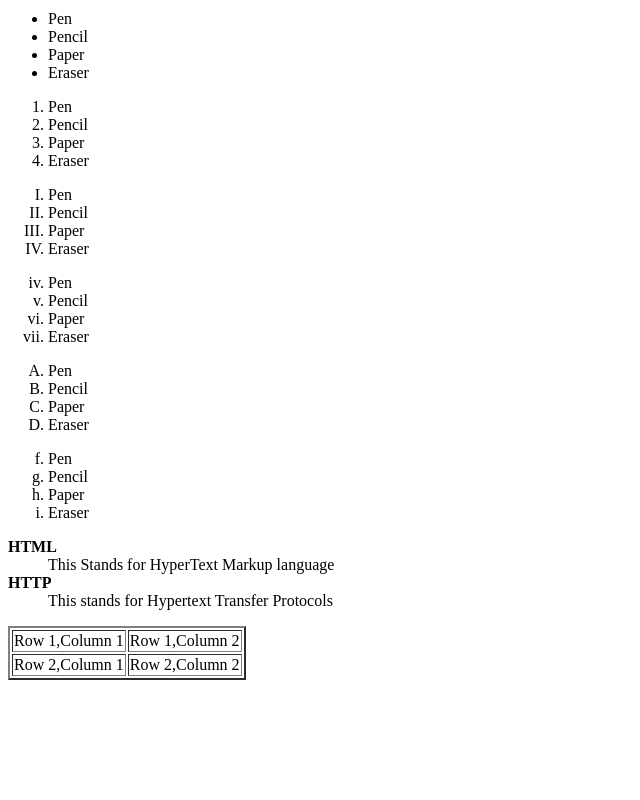
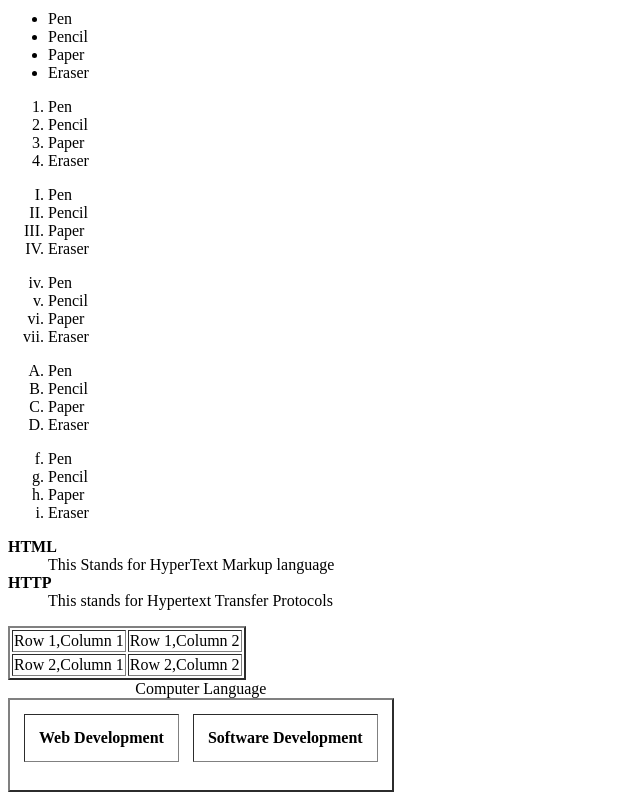
Before and after one commit to Itzzain9/HTML_Practice_Notes_All, a plain HTML site: page index.html in a window 1280 px wide. Shown: the part 2890-3690 px from the top of the page, without its empty margins (0-640 px from the left). Before the commit the page ends 3578 px from the top, so only its background shows below. Drawn offline with Linux system fonts and the light colour scheme; files whose address does not match are found by name.

Commit message:
Update index.html

```diff
--- a/index.html
+++ b/index.html
@@ -301,6 +301,14 @@
       </tr>
   </table>
 
+ <!-- Example Heading in Table -->
+  <table  border="2" cellspacing="14" cellpadding="14" >
+      <caption>Computer Language</caption>
+      <tr>
+          <th>Web Development</th>
+          <th>Software Development</th>
+      </tr>
+      <tr>
 
 </body>
 </html>
```
